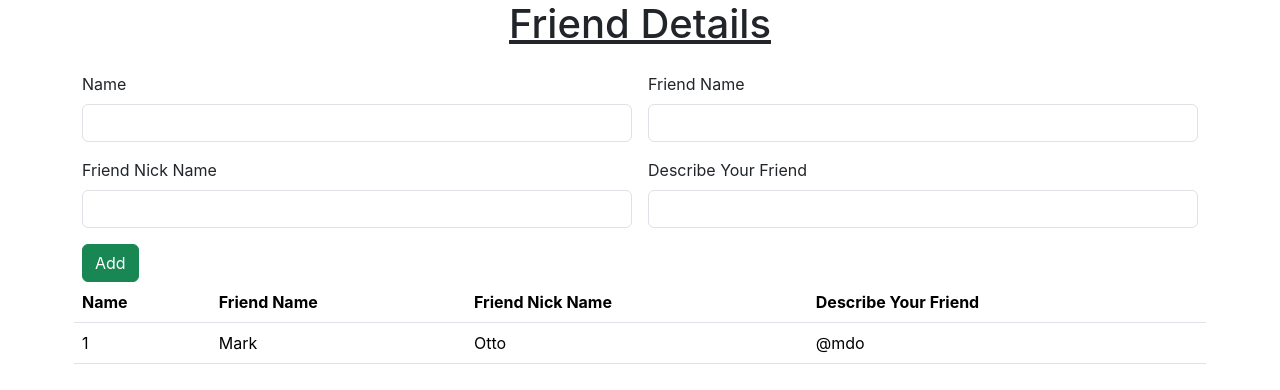
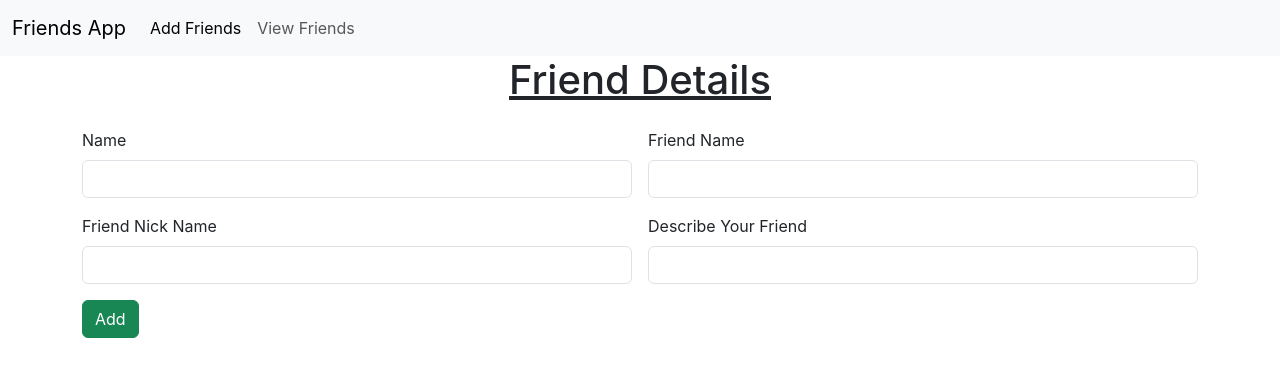
Before and after one commit to shaniba17/friends-app, a React (Create React App) app: page / in a window 1280 px wide. Shown: the top 390 px of the page. Built offline with nearby package versions, Linux system fonts and the light colour scheme.

Commit message:
routing completed

```diff
--- a/package.json
+++ b/package.json
@@ -6,8 +6,10 @@
     "@testing-library/jest-dom": "^5.17.0",
     "@testing-library/react": "^13.4.0",
     "@testing-library/user-event": "^13.5.0",
+    "axios": "^1.7.2",
     "react": "^18.3.1",
     "react-dom": "^18.3.1",
+    "react-router-dom": "^6.23.1",
     "react-scripts": "5.0.1",
     "web-vitals": "^2.1.4"
   },
--- a/src/App.js
+++ b/src/App.js
@@ -1,13 +1,18 @@
+import { BrowserRouter, Route, Routes } from 'react-router-dom';
 import './App.css';
 import AddFriends from './components/AddFriends';
 import ViewFriends from './components/ViewFriends';
 
 function App() {
   return (
-    <div>
-      <AddFriends/>
-      <ViewFriends/>
-    </div>
+
+   <BrowserRouter>
+   <Routes>
+    <Route path='/' element={<AddFriends/>}/>
+    <Route path='/view' element={<ViewFriends/>}/>
+   </Routes>
+   </BrowserRouter>
+
   );
 }
 
--- a/src/components/AddFriends.jsx
+++ b/src/components/AddFriends.jsx
@@ -1,8 +1,10 @@
 import React from 'react'
+import NavBar from './NavBar'
 
 const AddFriends = () => {
   return (
     <div>
+        <NavBar/>
         <div className="container">
             <div className="row">
                 <div className="col col-12 col-sm-12 col-md-12 col-lg-12 col-xl-12 col-xxl-12">
--- /dev/null
+++ b/src/components/NavBar.jsx
@@ -0,0 +1,23 @@
+import React from 'react'
+import { Link } from 'react-router-dom'
+
+const NavBar = () => {
+  return (
+    <nav className="navbar navbar-expand-lg bg-body-tertiary">
+  <div className="container-fluid">
+    <a className="navbar-brand" href="#">Friends App</a>
+    <button className="navbar-toggler" type="button" data-bs-toggle="collapse" data-bs-target="#navbarNavAltMarkup" aria-controls="navbarNavAltMarkup" aria-expanded="false" aria-label="Toggle navigation">
+      <span className="navbar-toggler-icon"></span>
+    </button>
+    <div className="collapse navbar-collapse" id="navbarNavAltMarkup">
+      <div className="navbar-nav">
+        <Link className="nav-link active" aria-current="page" to="/">Add Friends</Link>
+        <Link className="nav-link" to="/view">View Friends</Link>
+      </div>
+    </div>
+  </div>
+</nav>
+  )
+}
+
+export default NavBar
--- a/src/components/ViewFriends.jsx
+++ b/src/components/ViewFriends.jsx
@@ -1,8 +1,10 @@
 import React from 'react'
+import NavBar from './NavBar'
 
 const ViewFriends = () => {
     return (
         <div>
+            <NavBar/>
             <div className="container">
                 <div className="row">
                     <div className="col col-12 col-sm-12 col-md-12 col-lg-12 col-xl-12 col-xxl-12">
```
Also changed, not shown: 1 other file (tests, documents, lock files or other folders).
